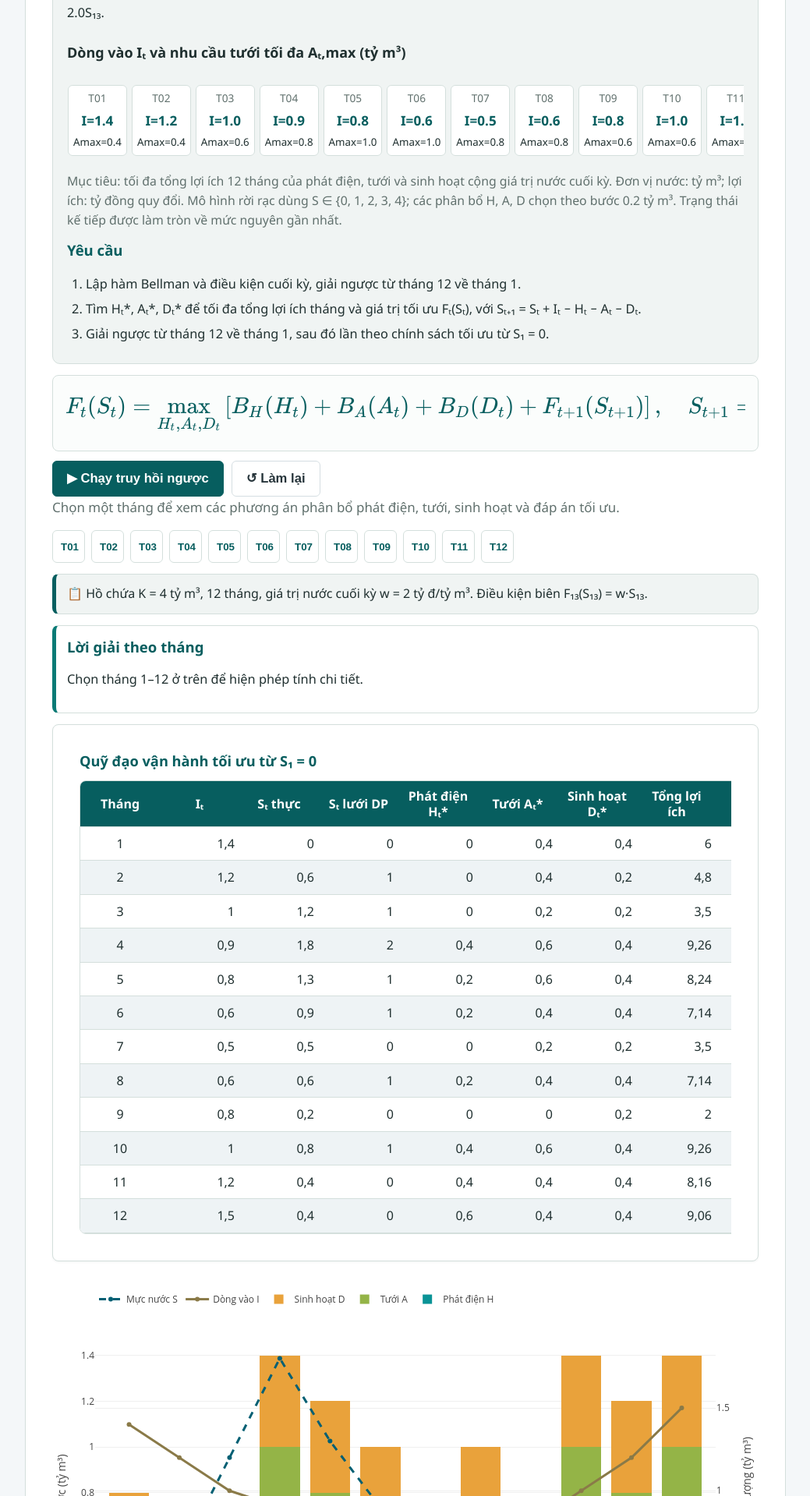
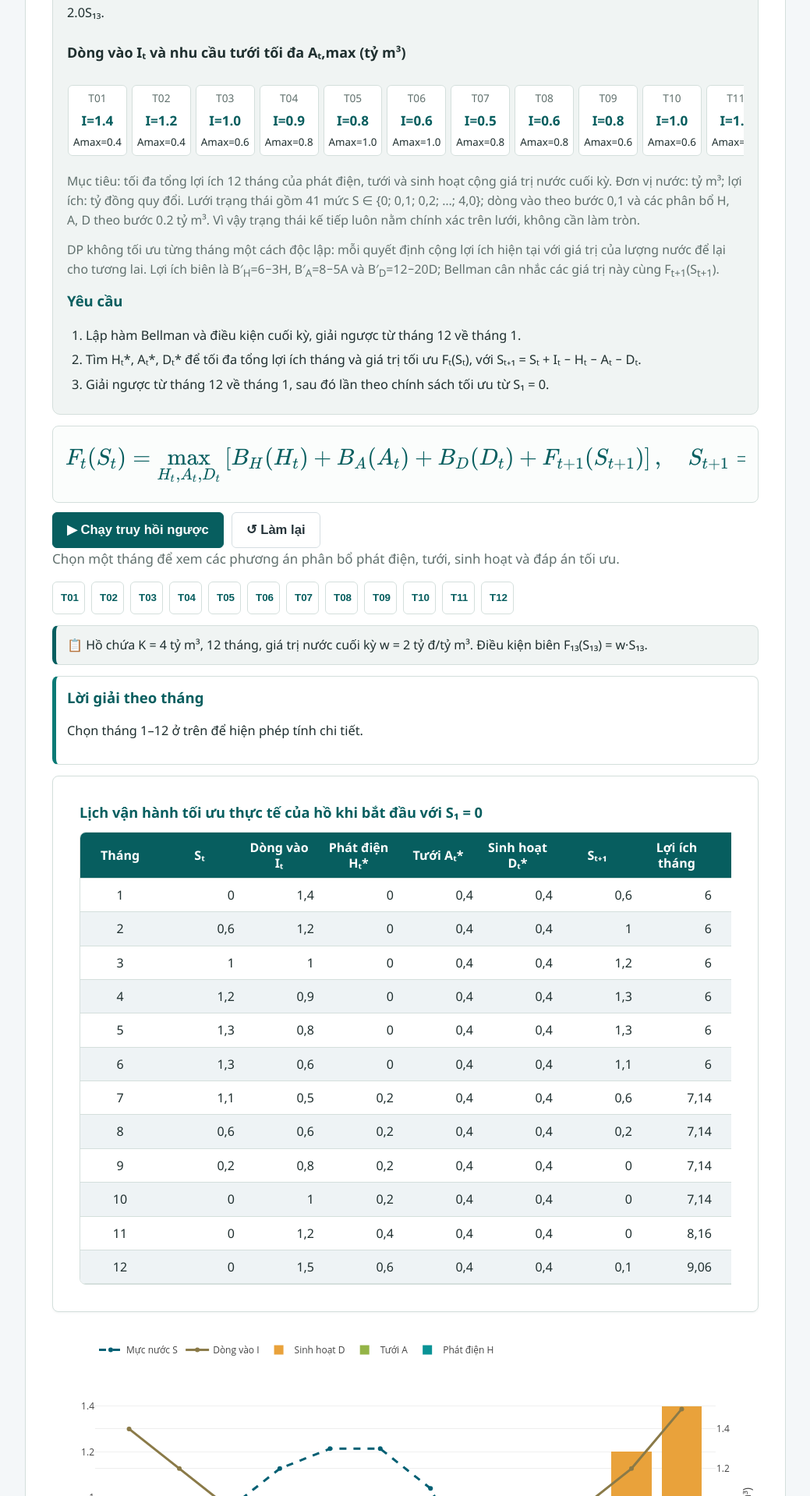
Before and after one commit to robindang0573/wateropt-edu, a Flask app: page /optimization in a window 1280 px wide. Shown: the part 2872-4791 px from the top of the page at 78% size, without its empty margins (240-1279 px from the left). Run offline with Flask 3, Linux system fonts and the light colour scheme; some libraries are stand-ins or nearby versions.

Commit message:
Clarify dynamic programming state policy tables

```diff
--- a/app.py
+++ b/app.py
@@ -724,8 +724,15 @@ def newton_step(x0, y0, target=(40.0, 60.0), k=3.0):
 def solve_dp(inflows, K=4.0, w=2.0):
     """Optimize monthly water allocation to hydropower, irrigation and homes."""
     months = list(range(1, 13))
-    states = list(range(int(K) + 1))
+    state_step = 0.1
     step = 0.2
+    state_count = int(round(K / state_step)) + 1
+    states = [round(i * state_step, 1) for i in range(state_count)]
+
+    def to_state_units(value):
+        """Represent water amounts as integer tenths for exact transitions."""
+        return int(round(value / state_step))
+
     hydro_cap = 0.8
     domestic_demand = 0.4
     irrigation_demand = [0.4, 0.4, 0.6, 0.8, 1.0, 1.0, 0.8, 0.8, 0.6, 0.6, 0.4, 0.4]
@@ -752,22 +759,24 @@ def solve_dp(inflows, K=4.0, w=2.0):
 
     for m in range(11, -1, -1):
         inf = inflows[m]
+        inflow_units = to_state_units(inf)
         irrigation_choices = choices(irrigation_demand[m])
         for s_idx, s in enumerate(states):
             best = -1e18
             best_action = {"hydro": 0.0, "irrigation": 0.0, "domestic": 0.0}
+            available_units = s_idx + inflow_units
             for h in hydro_choices:
                 for a in irrigation_choices:
                     for d in domestic_choices:
                         release = h + a + d
-                        if release > s + inf + 1e-9:
+                        release_units = to_state_units(release)
+                        if release_units > available_units:
                             continue
-                        s_next = s + inf - release
-                        if s_next < -1e-9 or s_next > K + 1e-9:
+                        next_idx = available_units - release_units
+                        if next_idx >= len(states):
                             continue
-                        nxt = int(round(min(max(s_next, 0.0), K)))
                         immediate = benefit_hydro(h) + benefit_irrigation(a) + benefit_domestic(d)
-                        val = immediate + F[m + 1][nxt]
+                        val = immediate + F[m + 1][next_idx]
                         if val > best:
                             best = val
                             best_action = {"hydro": h, "irrigation": a, "domestic": d}
@@ -776,14 +785,16 @@ def solve_dp(inflows, K=4.0, w=2.0):
 
     sample = []
     sample_steps = []
-    s = 0.0
+    sample_state_idx = 0
     for m in range(12):
-        s_idx = int(round(min(max(s, 0.0), K)))
-        dp_state = states[s_idx]
-        action = policy[m][s_idx]
+        s = states[sample_state_idx]
+        dp_state = s
+        action = policy[m][sample_state_idx]
         h, a, d = action["hydro"], action["irrigation"], action["domestic"]
         release = h + a + d
-        s_next = s + inflows[m] - release
+        available_units = sample_state_idx + to_state_units(inflows[m])
+        next_idx = available_units - to_state_units(release)
+        s_next = states[next_idx]
         bh = benefit_hydro(h)
         ba = benefit_irrigation(a)
         bd = benefit_domestic(d)
@@ -805,28 +816,31 @@ def solve_dp(inflows, K=4.0, w=2.0):
         })
 
         options = []
+        inflow_units = to_state_units(inflows[m])
+        available_units = sample_state_idx + inflow_units
         for candidate_h in hydro_choices:
             for candidate_a in choices(irrigation_demand[m]):
                 for candidate_d in domestic_choices:
                     candidate_release = candidate_h + candidate_a + candidate_d
-                    if candidate_release > dp_state + inflows[m] + 1e-9:
+                    candidate_release_units = to_state_units(candidate_release)
+                    if candidate_release_units > available_units:
                         continue
-                    candidate_s_next = dp_state + inflows[m] - candidate_release
-                    if candidate_s_next < -1e-9 or candidate_s_next > K + 1e-9:
+                    candidate_next_idx = available_units - candidate_release_units
+                    if candidate_next_idx >= len(states):
                         continue
-                    next_idx = int(round(min(max(candidate_s_next, 0.0), K)))
+                    candidate_s_next = states[candidate_next_idx]
                     option_bh = benefit_hydro(candidate_h)
                     option_ba = benefit_irrigation(candidate_a)
                     option_bd = benefit_domestic(candidate_d)
                     option_benefit = option_bh + option_ba + option_bd
-                    continuation = F[m + 1][next_idx]
+                    continuation = F[m + 1][candidate_next_idx]
                     options.append({
                         "hydro": candidate_h,
                         "irrigation": candidate_a,
                         "domestic": candidate_d,
                         "release": round(candidate_release, 2),
                         "s_next": round(candidate_s_next, 2),
-                        "next_state": states[next_idx],
+                        "next_state": states[candidate_next_idx],
                         "benefit_hydro": round(option_bh, 3),
                         "benefit_irrigation": round(option_ba, 3),
                         "benefit_domestic": round(option_bd, 3),
@@ -850,11 +864,11 @@ def solve_dp(inflows, K=4.0, w=2.0):
             "benefit_hydro": round(bh, 3),
             "benefit_irrigation": round(ba, 3),
             "benefit_domestic": round(bd, 3),
-            "value": round(float(F[m][s_idx]), 3),
+            "value": round(float(F[m][sample_state_idx]), 3),
             "next_month": m + 2,
             "options": options,
         })
-        s = max(0.0, min(s_next, K))
+        sample_state_idx = next_idx
 
     return {
         "months": months,
@@ -868,7 +882,7 @@ def solve_dp(inflows, K=4.0, w=2.0):
             "irrigation": [8.0, 2.5],
             "domestic": [12.0, 10.0],
         },
-        "K": K, "w": w, "step": step,
+        "K": K, "w": w, "step": step, "state_step": state_step,
         "F": [[round(float(f), 3) for f in row] for row in F[:12]],
         "policy": [[round(sum(action.values()), 2) for action in row] for row in policy[:12]],
         "sector_policy": policy[:12],
--- a/static/css/style.css
+++ b/static/css/style.css
@@ -1494,6 +1494,11 @@ tfoot td { font-weight: 700; background: var(--subtle); }
     padding: 9px 6px;
     white-space: normal;
 }
+.module-optimization .dp-options-table .dp-column-groups th {
+    background: var(--secondary);
+    border-bottom: 2px solid var(--card);
+    font-size: .92em;
+}
 .module-optimization .dp-options-table td {
     padding: 7px 6px;
     white-space: nowrap;
@@ -1501,6 +1506,8 @@ tfoot td { font-weight: 700; background: var(--subtle); }
 .module-optimization .dp-options-table tbody tr:nth-child(even) td { background: var(--panel); }
 .module-optimization .dp-options-table tbody tr.dp-best-option td { background: #d9eee8; }
 .module-optimization .dp-options-table tbody tr:hover td { background: var(--accent); }
+.module-optimization .dp-policy-table { min-width: 1320px; font-size: .76em; }
+.module-optimization .dp-policy-table tbody tr.dp-current-state td { background: var(--accent); font-weight: 800; }
 .module-optimization .dp-trajectory-card { min-width: 0; width: 100%; }
 .module-optimization #dpTable {
     width: 100%;
--- a/static/js/plotly_app.js
+++ b/static/js/plotly_app.js
@@ -635,10 +635,10 @@
         tbody.innerHTML = d.sample.map(function (row, m) {
             const step = d.sample_steps[m];
             return '<tr data-month="' + (m + 1) + '">' +
-                '<td>' + (m + 1) + '</td><td>' + fmt(row.inflow) + '</td>' +
-                '<td>' + fmt(row.storage) + '</td><td>' + fmt(step.state) + '</td>' +
+                '<td>' + (m + 1) + '</td><td>' + fmt(row.storage) + '</td><td>' + fmt(row.inflow) + '</td>' +
                 '<td>' + fmt(row.hydro) + '</td><td>' + fmt(row.irrigation) + '</td>' +
-                '<td>' + fmt(row.domestic) + '</td><td>' + fmt(row.benefit) + '</td>' +
+                '<td>' + fmt(row.domestic) + '</td><td>' + fmt(row.s_next) + '</td>' +
+                '<td>' + fmt(row.benefit) + '</td>' +
                 '<td>' + fmt(step.value) + '</td></tr>';
         }).join('');
     }
@@ -662,29 +662,79 @@
             return '<tr class="' + (option.optimal ? 'dp-best-option' : '') + '">' +
                 '<td>' + fmt(option.hydro) + (option.optimal ? ' ★' : '') + '</td>' +
                 '<td>' + fmt(option.irrigation) + '</td><td>' + fmt(option.domestic) + '</td>' +
-                '<td>' + fmt(option.s_next) + '</td><td>' + fmt(option.next_state) + '</td>' +
+                '<td>' + fmt(option.s_next) + '</td>' +
                 '<td>' + fmt(option.benefit_hydro) + '</td><td>' + fmt(option.benefit_irrigation) + '</td>' +
-                '<td>' + fmt(option.benefit_domestic) + '</td><td>' + fmt(option.future_value) + '</td>' +
-                '<td><b>' + fmt(option.total) + '</b></td></tr>';
+                '<td>' + fmt(option.benefit_domestic) + '</td><td>' + fmt(option.benefit) + '</td>' +
+                '<td>' + fmt(option.future_value) + '</td><td><b>' + fmt(option.total) + '</b></td></tr>';
+        }).join('');
+        const benefitCoefficients = d.benefit_coefficients;
+        function sectorBenefit(name, quantity) {
+            const coeff = benefitCoefficients[name];
+            return coeff[0] * quantity - coeff[1] * quantity * quantity;
+        }
+        const policyRows = d.states.map(function (state, stateIndex) {
+            const action = d.sector_policy[month - 1][stateIndex];
+            const hydro = action.hydro;
+            const irrigation = action.irrigation;
+            const domestic = action.domestic;
+            const release = hydro + irrigation + domestic;
+            const nextIndex = stateIndex + Math.round(step.inflow * 10) - Math.round(release * 10);
+            if (nextIndex < 0 || nextIndex >= d.states.length) return '';
+            const nextState = d.states[nextIndex];
+            const benefitHydro = sectorBenefit('hydro', hydro);
+            const benefitIrrigation = sectorBenefit('irrigation', irrigation);
+            const benefitDomestic = sectorBenefit('domestic', domestic);
+            const currentBenefit = benefitHydro + benefitIrrigation + benefitDomestic;
+            const futureValue = month === 12 ? d.F_last[nextIndex] : d.F[month][nextIndex];
+            const totalValue = currentBenefit + futureValue;
+            const value = d.F[month - 1][stateIndex];
+            return '<tr class="' + (Math.abs(state - step.state) < 1e-9 ? 'dp-current-state' : '') + '">' +
+                '<td>' + fmt(state) + '</td><td>' + fmt(hydro) + '</td><td>' + fmt(irrigation) + '</td>' +
+                '<td>' + fmt(domestic) + '</td><td>' + fmt(nextState) + '</td>' +
+                '<td>' + fmt(benefitHydro) + '</td><td>' + fmt(benefitIrrigation) + '</td>' +
+                '<td>' + fmt(benefitDomestic) + '</td><td>' + fmt(currentBenefit) + '</td>' +
+                '<td>' + fmt(futureValue) + '</td><td><b>' + fmt(totalValue) + '</b></td>' +
+                '<td><b>' + fmt(value) + '</b></td></tr>';
         }).join('');
         const futureRule = month === 12
             ? 'Tháng 12 dùng điều kiện cuối kỳ: F<sub>13</sub>(S<sub>13</sub>) = ' + fmt(d.w) + ' × S<sub>13</sub>.'
             : 'F<sub>' + nextMonth + '</sub> là giá trị tối ưu đã tính ở bước trước khi truy hồi ngược.';
         const detail = document.getElementById('dpMonthSolution');
         detail.innerHTML = '<h3>Lời giải tháng ' + month + '</h3>' +
-            '<p>Trạng thái thực trên quỹ đạo là <b>' + fmt(step.actual_storage) + '</b>; mô hình DP dùng mức lưới gần nhất ' +
-            '<b>S<sub>' + month + '</sub> = ' + fmt(step.state) + '</b>. Dòng vào I<sub>' + month + '</sub> = <b>' + fmt(step.inflow) + '</b>.</p>' +
+            '<p>Trạng thái hồ trên lưới 0,1 tỷ m³ là <b>S<sub>' + month + '</sub> = ' + fmt(step.state) +
+            '</b>. Dòng vào I<sub>' + month + '</sub> = <b>' + fmt(step.inflow) + '</b>; trạng thái kế tiếp được tính chính xác trên cùng lưới.</p>' +
             '<p class="dp-equation">' + equation + '</p>' +
             '<p>Thay B<sub>H</sub> = 6H − 1,5H²; B<sub>A</sub> = 8A − 2,5A²; B<sub>D</sub> = 12D − 10D²; ' +
             'S<sub>' + nextMonth + '</sub> = S<sub>' + month + '</sub> + I<sub>' + month + '</sub> − H<sub>' + month + '</sub> − A<sub>' + month + '</sub> − D<sub>' + month + '</sub>. ' + futureRule + '</p>' +
-            '<div class="table-responsive"><table class="dp-table dp-options-table"><thead><tr>' +
-            '<th>H thử</th><th>A thử</th><th>D thử</th><th>S kế tiếp</th><th>Lưới kế</th><th>Bₕ</th><th>Bₐ</th><th>Bᵈ</th><th>F tương lai</th><th>Tổng</th>' +
+            '<h4>So sánh quyết định tại trạng thái đang xét S<sub>' + month + '</sub> = ' + fmt(step.state) + '</h4>' +
+            '<div class="table-responsive"><table class="dp-table dp-options-table"><thead>' +
+            '<tr class="dp-column-groups"><th colspan="3">Quyết định phân bổ</th><th>Trạng thái mới</th>' +
+            '<th colspan="4">Lợi ích hiện tại B<sub>' + month + '</sub></th>' +
+            '<th>Giá trị tương lai</th><th>Tổng giá trị</th></tr><tr>' +
+            '<th>Nước phát điện H<sub>' + month + '</sub></th><th>Nước tưới A<sub>' + month + '</sub></th>' +
+            '<th>Nước sinh hoạt D<sub>' + month + '</sub></th><th>Nước còn lại S<sub>' + nextMonth + '</sub></th>' +
+            '<th>Lợi ích phát điện B<sub>H</sub></th><th>Lợi ích tưới B<sub>A</sub></th>' +
+            '<th>Lợi ích sinh hoạt B<sub>D</sub></th><th>Lợi ích tháng B<sub>' + month + '</sub></th>' +
+            '<th>F<sub>' + nextMonth + '</sub>(S<sub>' + nextMonth + '</sub>)</th><th>Tổng giá trị phương án J<sub>' + month + '</sub></th>' +
             '</tr></thead><tbody>' + options + '</tbody></table></div>' +
+            '<h4>Bảng chính sách tối ưu cho mọi trạng thái có thể xảy ra</h4>' +
+            '<p>Mỗi dòng ứng với một S<sub>' + month + '</sub> trên lưới 0,1 tỷ m³. Dòng được tô màu là trạng thái trên lịch vận hành từ S₁ = 0.</p>' +
+            '<div class="table-responsive"><table class="dp-table dp-options-table dp-policy-table"><thead>' +
+            '<tr class="dp-column-groups"><th>Trạng thái</th><th colspan="3">Quyết định tối ưu</th><th>Trạng thái mới</th>' +
+            '<th colspan="4">Lợi ích hiện tại B<sub>' + month + '</sub></th><th>Giá trị tương lai</th>' +
+            '<th>Tổng phương án</th><th>Giá trị tối ưu</th></tr><tr>' +
+            '<th>S<sub>' + month + '</sub></th><th>Nước phát điện H<sub>' + month + '</sub></th>' +
+            '<th>Nước tưới A<sub>' + month + '</sub></th><th>Nước sinh hoạt D<sub>' + month + '</sub></th>' +
+            '<th>Nước còn lại S<sub>' + nextMonth + '</sub></th><th>Lợi ích phát điện B<sub>H</sub></th>' +
+            '<th>Lợi ích tưới B<sub>A</sub></th><th>Lợi ích sinh hoạt B<sub>D</sub></th>' +
+            '<th>Lợi ích tháng B<sub>' + month + '</sub></th><th>F<sub>' + nextMonth + '</sub>(S<sub>' + nextMonth + '</sub>)</th>' +
+            '<th>J<sub>' + month + '</sub></th><th>F<sub>' + month + '</sub>(S<sub>' + month + '</sub>)</th>' +
+            '</tr></thead><tbody>' + policyRows + '</tbody></table></div>' +
             '<p class="dp-answer">Đáp án tháng ' + month + ': H<sub>' + month + '</sub>* = <b>' + fmt(step.optimal_hydro) + '</b>, ' +
             'A<sub>' + month + '</sub>* = <b>' + fmt(step.optimal_irrigation) + '</b>, D<sub>' + month + '</sub>* = <b>' + fmt(step.optimal_domestic) + '</b> tỷ m³; ' +
             'tổng lợi ích tháng = <b>' + fmt(step.benefit_hydro + step.benefit_irrigation + step.benefit_domestic) + '</b>; ' +
-            'F<sub>' + month + '</sub>(' + fmt(step.state) + ') = <b>' + fmt(step.value) + '</b>. ' +
-            '★ đánh dấu phương án tối ưu.</p>';
+            'F<sub>' + month + '</sub>(' + fmt(step.state) + ') = <b>' + fmt(step.value) + '</b>, bằng giá trị lớn nhất trong cột J<sub>' + month + '</sub>. ' +
+            '★ đánh dấu phương án đạt cực đại.</p>';
 
         document.getElementById('dpReadout').innerHTML =
             '🔁 <b>Truy hồi ngược — tháng ' + month + ':</b> xét trạng thái lưới S<sub>' + month + '</sub> = ' + fmt(step.state) +
--- a/templates/base.html
+++ b/templates/base.html
@@ -10,7 +10,7 @@
             document.documentElement.setAttribute('data-theme', t);
         })();
     </script>
-    <link rel="stylesheet" href="{{ url_for('static', filename='css/style.css') }}?v=20">
+    <link rel="stylesheet" href="{{ url_for('static', filename='css/style.css') }}?v=23">
     <script src="https://cdn.plot.ly/plotly-2.35.2.min.js"></script>
     <link rel="stylesheet" href="https://cdn.jsdelivr.net/npm/katex@0.16.10/dist/katex.min.css">
     <script defer src="https://cdn.jsdelivr.net/npm/katex@0.16.10/dist/katex.min.js"></script>
--- a/templates/optimization.html
+++ b/templates/optimization.html
@@ -292,7 +292,10 @@
             {% endfor %}
         </div>
         <p class="note dp-model-note">
-            Mục tiêu: tối đa tổng lợi ích 12 tháng của phát điện, tưới và sinh hoạt cộng giá trị nước cuối kỳ. Đơn vị nước: tỷ m³; lợi ích: tỷ đồng quy đổi. Mô hình rời rạc dùng S ∈ {0, 1, 2, 3, 4}; các phân bổ H, A, D chọn theo bước {{ dp.step }} tỷ m³. Trạng thái kế tiếp được làm tròn về mức nguyên gần nhất.
+            Mục tiêu: tối đa tổng lợi ích 12 tháng của phát điện, tưới và sinh hoạt cộng giá trị nước cuối kỳ. Đơn vị nước: tỷ m³; lợi ích: tỷ đồng quy đổi. Lưới trạng thái gồm 41 mức S ∈ {0; 0,1; 0,2; …; 4,0}; dòng vào theo bước 0,1 và các phân bổ H, A, D theo bước {{ dp.step }} tỷ m³. Vì vậy trạng thái kế tiếp luôn nằm chính xác trên lưới, không cần làm tròn.
+        </p>
+        <p class="note dp-model-note">
+            DP không tối ưu từng tháng một cách độc lập: mỗi quyết định cộng lợi ích hiện tại với giá trị của lượng nước để lại cho tương lai. Lợi ích biên là B′<sub>H</sub>=6−3H, B′<sub>A</sub>=8−5A và B′<sub>D</sub>=12−20D; Bellman cân nhắc các giá trị này cùng F<sub>t+1</sub>(S<sub>t+1</sub>).
         </p>
         <h3>Yêu cầu</h3>
         <ol>
@@ -321,10 +324,10 @@
     </div>
 
     <div class="card dp-trajectory-card">
-        <h3>Quỹ đạo vận hành tối ưu từ S₁ = 0</h3>
+        <h3>Lịch vận hành tối ưu thực tế của hồ khi bắt đầu với S₁ = 0</h3>
         <div class="table-responsive">
             <table id="dpTable" class="dp-table">
-                <thead><tr><th>Tháng</th><th>Iₜ</th><th>Sₜ thực</th><th>Sₜ lưới DP</th><th>Phát điện Hₜ*</th><th>Tưới Aₜ*</th><th>Sinh hoạt Dₜ*</th><th>Tổng lợi ích</th><th>Fₜ(Sₜ)</th></tr></thead>
+                <thead><tr><th>Tháng</th><th>Sₜ</th><th>Dòng vào Iₜ</th><th>Phát điện Hₜ*</th><th>Tưới Aₜ*</th><th>Sinh hoạt Dₜ*</th><th>Sₜ₊₁</th><th>Lợi ích tháng</th><th>Fₜ(Sₜ)</th></tr></thead>
                 <tbody></tbody>
             </table>
         </div>
@@ -340,5 +343,5 @@
     window.__LP = {{ lp | tojson }};
     window.__DP = {{ dp | tojson }};
 </script>
-<script src="{{ url_for('static', filename='js/plotly_app.js') }}?v=12"></script>
+<script src="{{ url_for('static', filename='js/plotly_app.js') }}?v=15"></script>
 {% endblock %}
```
Also changed, not shown: API.md (+2 -2 lines).
